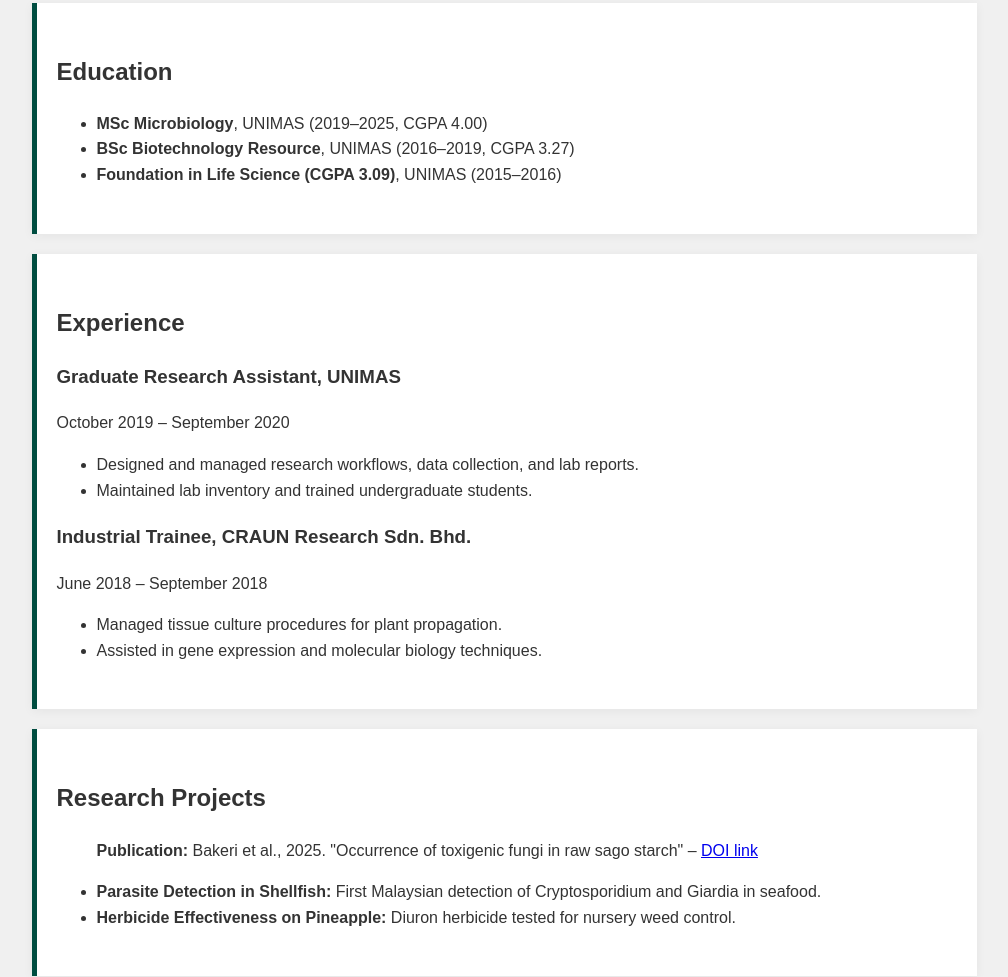
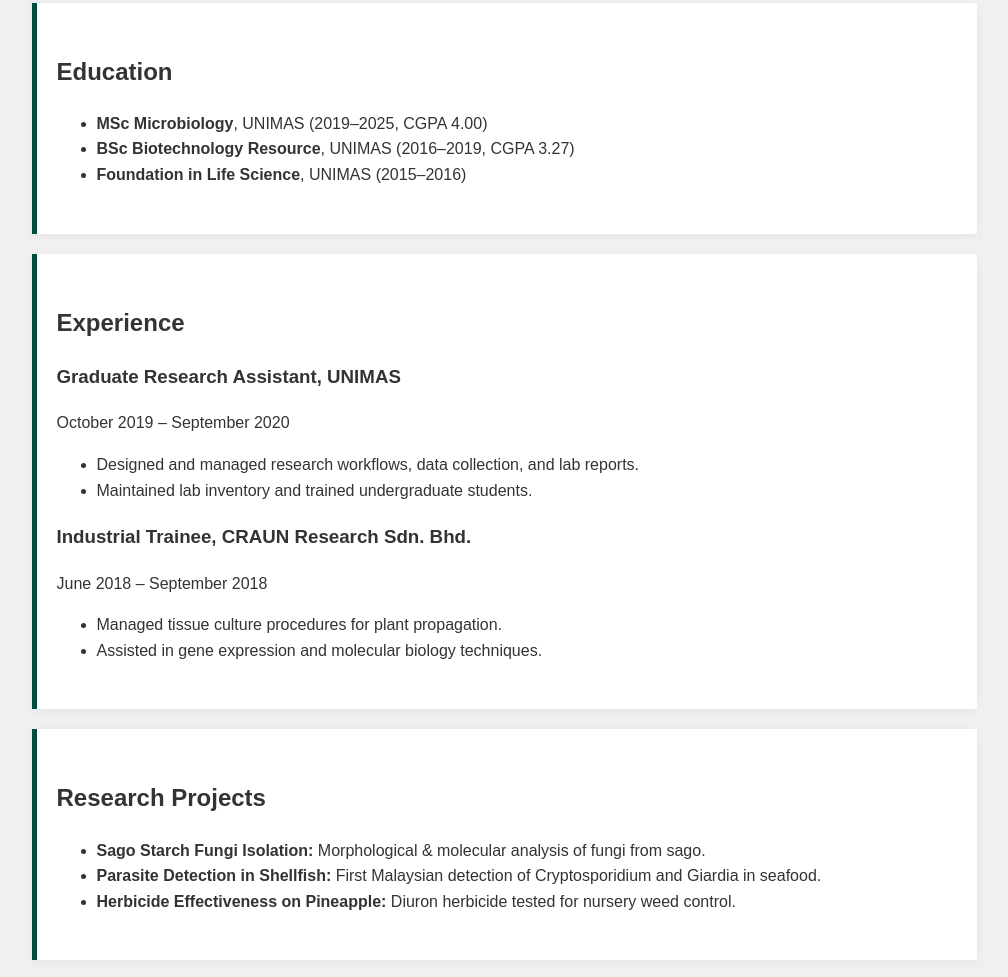
Before and after one commit to muhdazharil02/KhairilSyamri, a plain HTML site: page index.html in a window 1280 px wide. Shown: the part 808-1785 px from the top of the page, without its empty margins (136-1144 px from the left). Drawn offline with Linux system fonts and the light colour scheme.

Commit message:
Update index.html

```diff
--- a/index.html
+++ b/index.html
@@ -53,7 +53,7 @@
     <ul>
       <li><strong>MSc Microbiology</strong>, UNIMAS (2019–2025, CGPA 4.00)</li>
       <li><strong>BSc Biotechnology Resource</strong>, UNIMAS (2016–2019, CGPA 3.27)</li>
-      <li><strong>Foundation in Life Science (CGPA 3.09)</strong>, UNIMAS (2015–2016)</li>
+      <li><strong>Foundation in Life Science</strong>, UNIMAS (2015–2016)</li>
     </ul>
   </section>
 
@@ -76,7 +76,7 @@
   <section id="research">
     <h2>Research Projects</h2>
     <ul>
-    <p><strong>Publication:</strong> Bakeri et al., 2025. "Occurrence of toxigenic fungi in raw sago starch" – <a href="https://doi.org/10.1016/j.jspr.2024.102478">DOI link</a></p>
+      <li><strong>Sago Starch Fungi Isolation:</strong> Morphological & molecular analysis of fungi from sago.</li>
       <li><strong>Parasite Detection in Shellfish:</strong> First Malaysian detection of Cryptosporidium and Giardia in seafood.</li>
       <li><strong>Herbicide Effectiveness on Pineapple:</strong> Diuron herbicide tested for nursery weed control.</li>
     </ul>
@@ -94,7 +94,7 @@
 
   <section id="publications">
     <h2>Publications & Conferences</h2>
-    <p><strong>Paper:</strong> <em>Occurrence of toxigenic fungi in raw sago starch</em>. Journal of Stored Products Research, 2025.</p>
+    <p><strong>Publication:</strong> Bakeri et al., 2025. "Occurrence of toxigenic fungi in raw sago starch" – <a href="https://doi.org/10.1016/j.jspr.2024.102478">DOI link</a></p>
     <p><strong>Conference:</strong> Poster presenter, 46th MSBMB Conference, 2022</p>
   </section>
 
```
